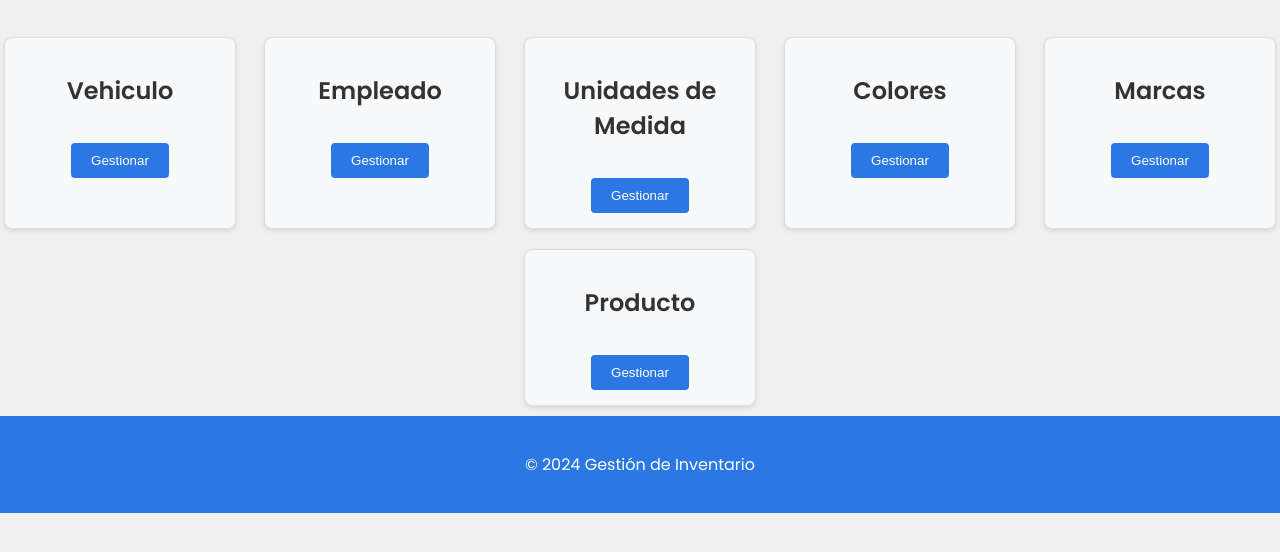
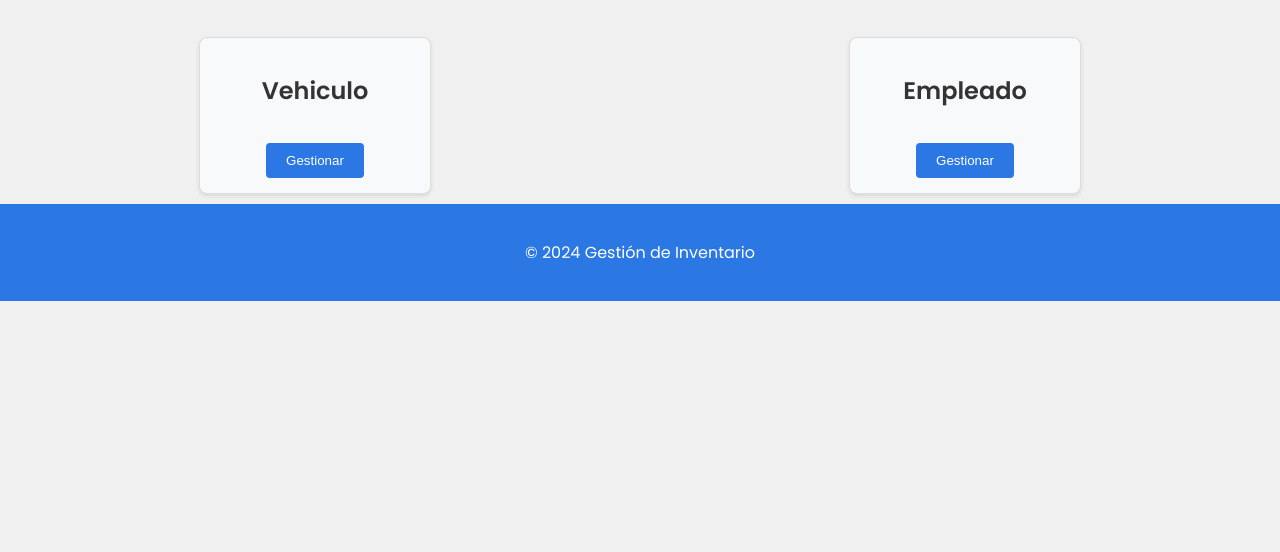
Before and after one commit to Pablo-G-Morales/ferreteria, a website: page public/Dashboard/recursos/menu.html in a window 1280 px wide. Shown: the part 222-774 px from the top of the page. Drawn offline with Linux system fonts and the light colour scheme.

Commit message:
Update menu.html

```diff
--- a/public/Dashboard/recursos/menu.html
+++ b/public/Dashboard/recursos/menu.html
@@ -127,22 +127,6 @@
             <h2>Empleado</h2>
             <button class="button" onclick="location.href='empleado.html'">Gestionar</button>
         </div>
-        <div class="section-card">
-            <h2>Unidades de Medida</h2>
-            <button class="button" onclick="location.href='udm.html'">Gestionar</button>
-        </div>
-        <div class="section-card">
-            <h2>Colores</h2>
-            <button class="button" onclick="location.href='color.html'">Gestionar</button>
-        </div>
-        <div class="section-card">
-            <h2>Marcas</h2>
-            <button class="button" onclick="location.href='marca.html'">Gestionar</button>
-        </div>
-        <div class="section-card">
-            <h2>Producto</h2>
-            <button class="button" onclick="location.href='producto.html'">Gestionar</button>
-        </div>
     </div>
 </main>
 
```
